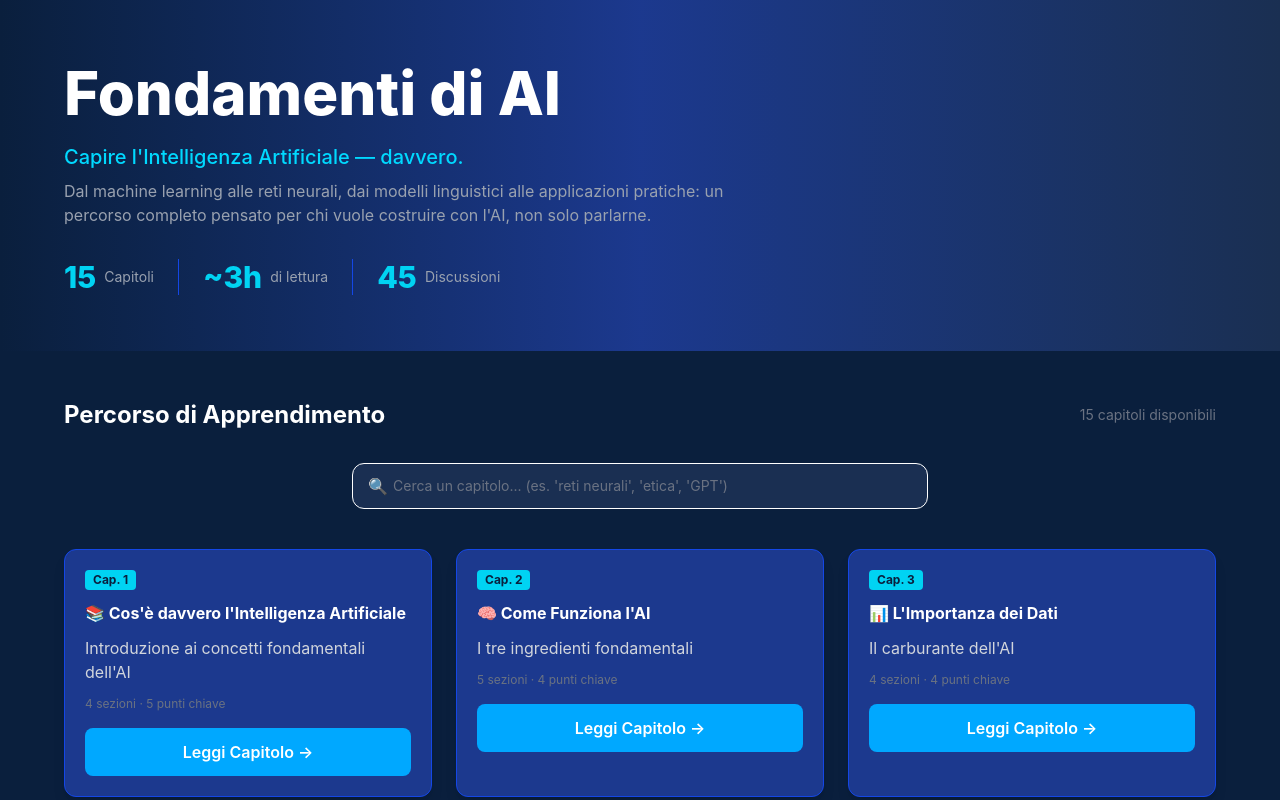
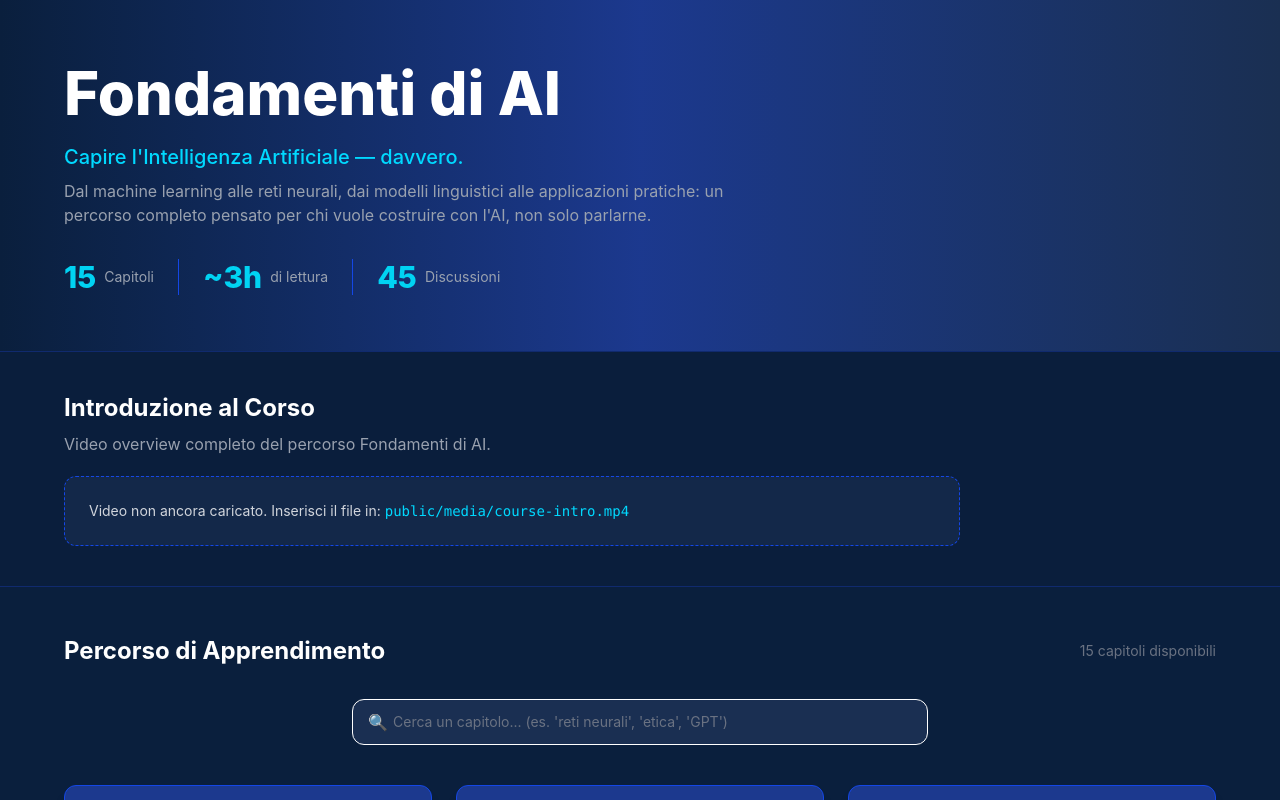
Before and after one commit to MT-Showcases/ai-fundamentals-showcase, a Next.js app: page / in a window 1280 px wide. Shown: the top 800 px of the page. Built offline with nearby package versions, Linux system fonts and the light colour scheme.

Commit message:
feat: add compressed course intro video to homepage and refine media UI

```diff
--- a/app/page.tsx
+++ b/app/page.tsx
@@ -5,8 +5,11 @@ import { chapterEmojis } from '@/data/chapterEmojis';
 import Card from '@/components/Card';
 import Button from '@/components/Button';
 import SearchBar from '@/components/SearchBar';
+import { useState } from 'react';
 
 export default function Home() {
+  const [introVideoError, setIntroVideoError] = useState(false);
+
   return (
     <main className="min-h-screen bg-navy-900 text-white">
       {/* Header */}
@@ -41,6 +44,27 @@ export default function Home() {
           </div>
         </div>
       </header>
+
+      {/* Course Intro Video */}
+      <section className="py-10 px-6 border-t border-blue-800/40 border-b border-blue-800/40 bg-navy-900/60">
+        <div className="max-w-6xl mx-auto">
+          <h2 className="text-2xl font-bold text-white mb-2">Introduzione al Corso</h2>
+          <p className="text-gray-400 mb-5">Video overview completo del percorso Fondamenti di AI.</p>
+
+          {!introVideoError ? (
+            <video
+              src="/media/course-intro.mp4"
+              controls
+              className="w-full max-w-4xl rounded-xl bg-black"
+              onError={() => setIntroVideoError(true)}
+            />
+          ) : (
+            <div className="max-w-4xl rounded-xl border border-dashed border-blue-700 bg-navy-800/60 p-6 text-sm text-gray-300">
+              Video non ancora caricato. Inserisci il file in: <span className="text-cyan-300 font-mono">public/media/course-intro.mp4</span>
+            </div>
+          )}
+        </div>
+      </section>
 
       {/* Chapters Grid */}
       <section className="py-12 px-6">
--- a/components/ChapterMediaSlots.tsx
+++ b/components/ChapterMediaSlots.tsx
@@ -73,13 +73,20 @@ export default function ChapterMediaSlots({ chapter }: Props) {
 
         <div className="grid grid-cols-1 md:grid-cols-2 gap-4">
           {slots.map((slot, idx) => (
-            <div key={`${slot.type}-${idx}`} className="rounded-lg border border-navy-600 bg-navy-900/70 p-4">
+            <div
+              key={`${slot.type}-${idx}`}
+              className={
+                isReady(slot) && (slot.type === 'infographic' || slot.type === 'video')
+                  ? 'rounded-lg p-0'
+                  : 'rounded-lg border border-navy-600 bg-navy-900/70 p-4'
+              }
+            >
               {isReady(slot) && slot.type === 'infographic' ? (
                 <button onClick={() => setActive(slot)} className="block w-full text-left">
                   <img
                     src={`/${slot.placeholderPath}`}
                     alt={slot.title}
-                    className="w-full h-48 object-cover rounded-md border border-navy-600 hover:opacity-90 transition"
+                    className="w-full h-48 object-cover rounded-md hover:opacity-90 transition"
                     loading="lazy"
                   />
                 </button>
@@ -87,7 +94,7 @@ export default function ChapterMediaSlots({ chapter }: Props) {
                 <video
                   src={`/${slot.placeholderPath}`}
                   controls
-                  className="w-full h-48 object-cover rounded-md border border-navy-600 bg-black cursor-pointer"
+                  className="w-full h-48 object-cover rounded-md bg-black cursor-pointer"
                   onClick={() => setActive(slot)}
                 />
               ) : (
--- a/components/SectionMediaSlots.tsx
+++ b/components/SectionMediaSlots.tsx
@@ -64,13 +64,20 @@ export default function SectionMediaSlots({ chapterId, chapterSlug, sectionIndex
         </div>
         <div className="grid grid-cols-1 md:grid-cols-2 gap-3">
           {slots.map((slot, idx) => (
-            <div key={`${slot.type}-${idx}`} className="rounded-lg border border-navy-600 bg-navy-900/70 p-3">
+            <div
+              key={`${slot.type}-${idx}`}
+              className={
+                isReady(slot) && (slot.type === 'infographic' || slot.type === 'video')
+                  ? 'rounded-lg p-0'
+                  : 'rounded-lg border border-navy-600 bg-navy-900/70 p-3'
+              }
+            >
               {isReady(slot) && slot.type === 'infographic' ? (
                 <button onClick={() => setActive(slot)} className="block w-full text-left">
                   <img
                     src={`/${slot.placeholderPath}`}
                     alt={slot.title}
-                    className="w-full h-44 object-cover rounded-md border border-navy-600 hover:opacity-90 transition"
+                    className="w-full h-44 object-cover rounded-md hover:opacity-90 transition"
                     loading="lazy"
                   />
                 </button>
@@ -78,7 +85,7 @@ export default function SectionMediaSlots({ chapterId, chapterSlug, sectionIndex
                 <video
                   src={`/${slot.placeholderPath}`}
                   controls
-                  className="w-full h-44 object-cover rounded-md border border-navy-600 bg-black cursor-pointer"
+                  className="w-full h-44 object-cover rounded-md bg-black cursor-pointer"
                   onClick={() => setActive(slot)}
                 />
               ) : (
```
Also changed, not shown: 1 other file (tests, documents, lock files or other folders).
